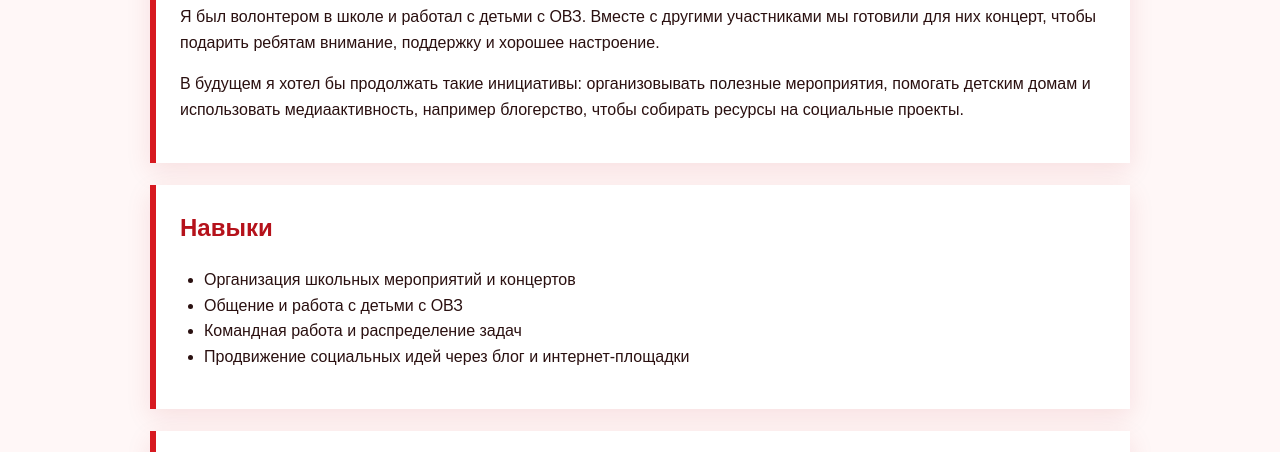
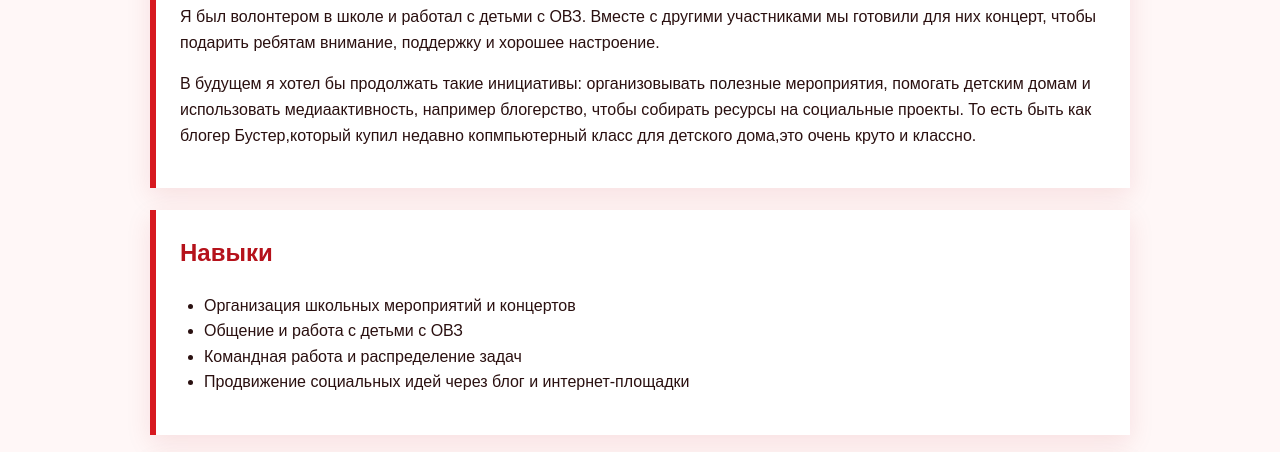
Before and after one commit to wissspik/932403.nasrutdinov.ruslan.lab1, a plain HTML site: page index.html in a window 1280 px wide. Shown: the part 346-798 px from the top of the page. Drawn offline with Linux system fonts and the light colour scheme.

```diff
--- a/index.html
+++ b/index.html
@@ -27,7 +27,7 @@
             <p>
                 В будущем я хотел бы продолжать такие инициативы: организовывать полезные
                 мероприятия, помогать детским домам и использовать медиаактивность, например
-                блогерство, чтобы собирать ресурсы на социальные проекты.
+                блогерство, чтобы собирать ресурсы на социальные проекты. То есть быть как блогер  Бустер,который купил недавно копмпьютерный класс для детского дома,это очень  круто и классно.
             </p>
         </section>
 
```
